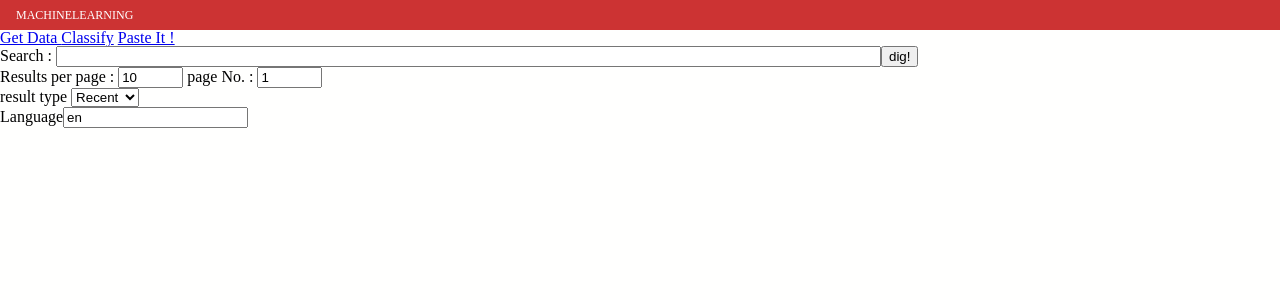
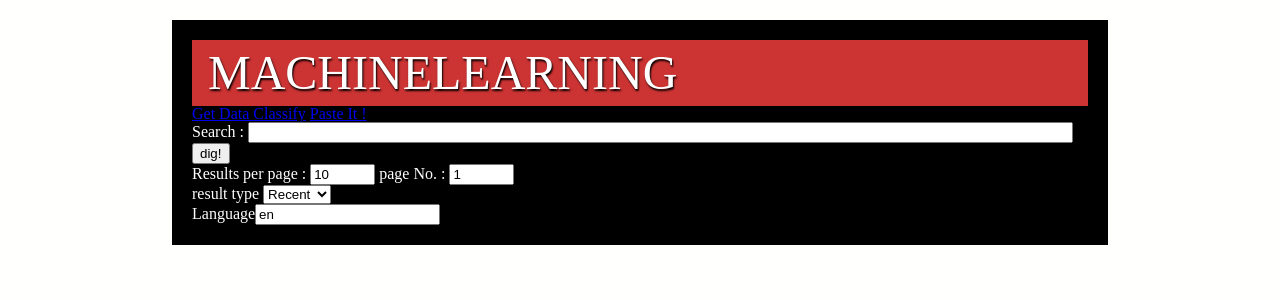
Before and after one commit to mevinbabuc/TwitGrabber, a PHP site: page /php/index.php in a window 1280 px wide. Shown: the top 300 px of the page. Run offline with PHP 8.4, Linux system fonts and the light colour scheme.

Commit message:
Added Css

```diff
--- a/css/main.css
+++ b/css/main.css
@@ -79,14 +79,44 @@ body{
 /* NAVIGATION (close) */
 
 h1{
-    font-size: 35px;
+    font-size: 3em;
+    word-spacing: 10px;
     background-color:#CC3333;
     color:#FFF;
-    font-size:12px;
     padding:9px 16px;
     text-transform:uppercase;
     display:block;
+    text-shadow: 1px 2px 2px black;
+    z-index: 5;
+    position: relative;
 }
+
+#container{
+    background: black;
+    color: white;
+    height: 80%;
+    width: 70%;
+    margin: 20px auto;
+    padding: 20px;
+}
+
+nav a{
+    background: white;
+    box-shadow: 0 2px 2px grey;
+    padding: 15px;
+    padding-top: 20px;
+    border-radius: 20%;
+    margin: 10px;
+    color: darkred;
+    text-decoration: none;
+    position: relative;
+}
+nav a:hover{
+    color:black;
+    box-shadow: 0 2px 10px grey;
+}
+
+
 /* CONTENT TEXT */
 
 
@@ -99,9 +129,5 @@ h1{
 
 /*
 Z-INDEX
-    #background ---  1
-    #contents -----  5
-    #contents div--  6
-    #nav ----------  10
-    #overlay-------  10
+    #header ---  5
 */
```
